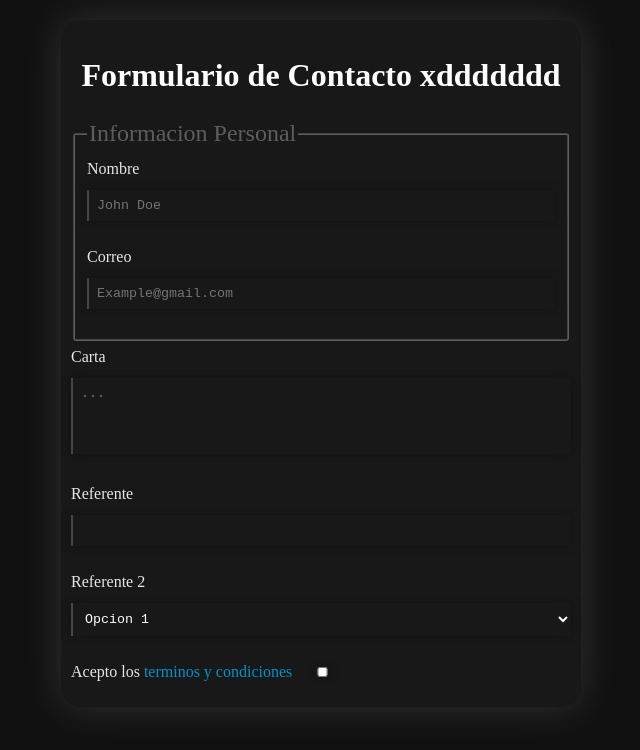
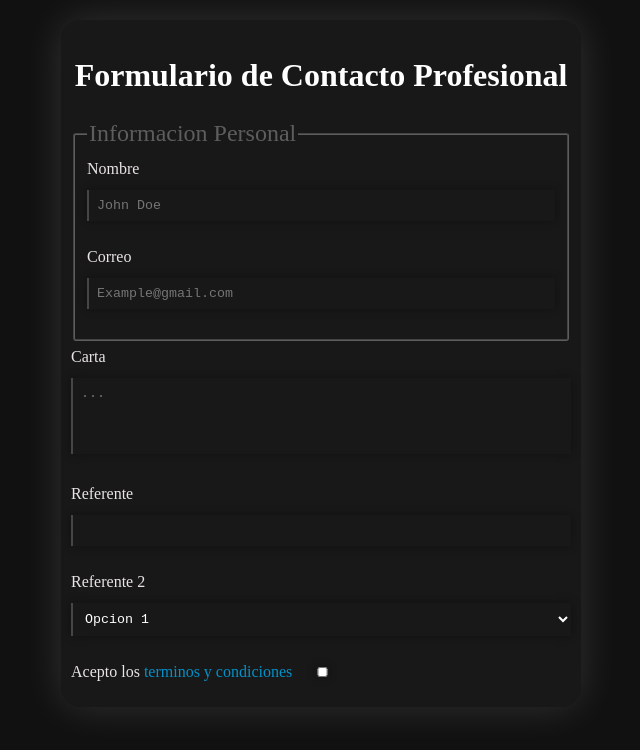
Before and after one commit to Embitt22/salchipapa, a plain HTML site: page index.html in a window 1280 px wide. Shown: the whole page, without its empty margins (319-959 px from the left). Drawn offline with Linux system fonts and the light colour scheme.

Commit message:
Update index.html
Se cambió el nombre del formulario de contacto (h2)

```diff
--- a/index.html
+++ b/index.html
@@ -8,7 +8,7 @@
 </head>
 <body>
     <form>
-        <h2>Formulario de Contacto xddddddd</h2>
+        <h2>Formulario de Contacto Profesional</h2>
 
 <!--Input-->
             <fieldset>
```
